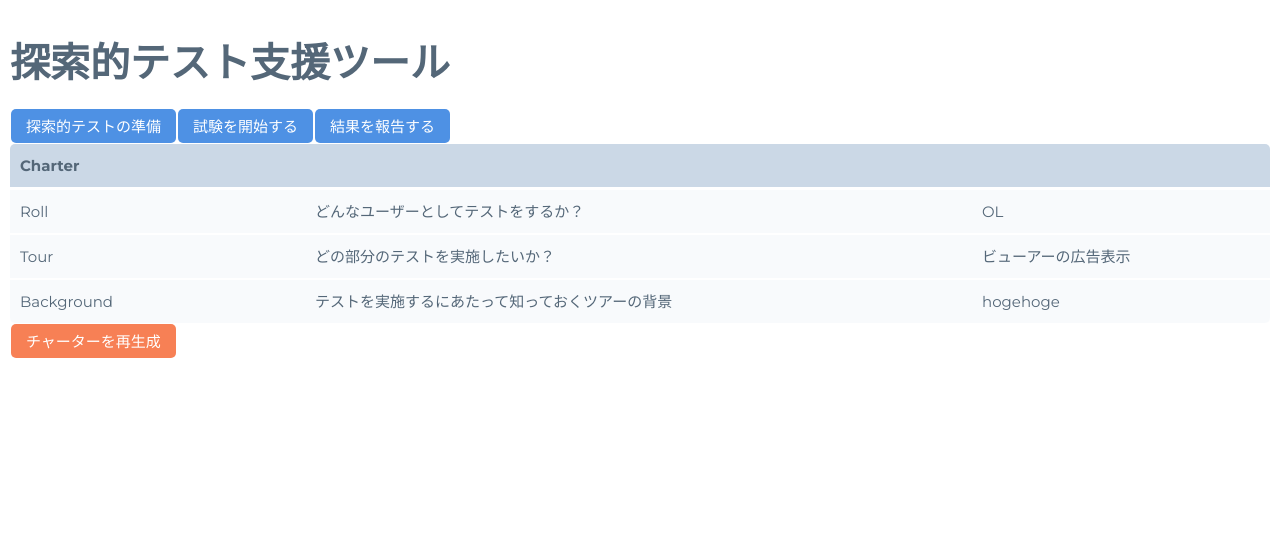
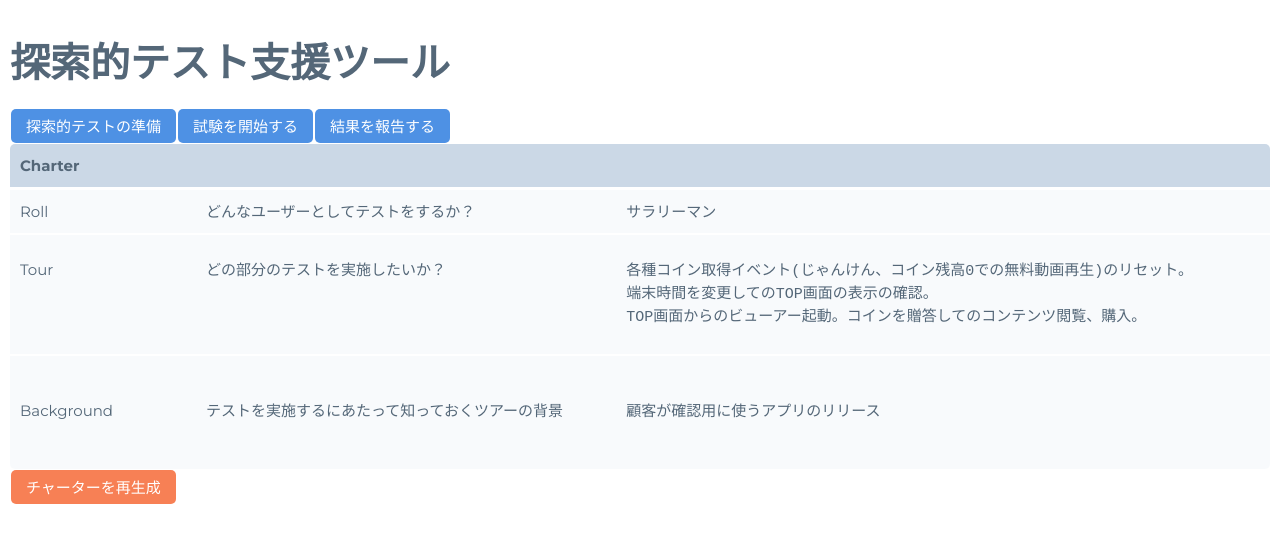
Before and after one commit to aMakotoWakabayashi/exploratory-test-tool, a React (Create React App) app: page / in a window 1280 px wide. Shown: the top 542 px of the page. Built offline with nearby package versions, Linux system fonts and the light colour scheme.

Commit message:
add some functions.

```diff
--- a/src/App.js
+++ b/src/App.js
@@ -56,11 +56,13 @@ class App extends Component {
         var time = this.computeDuration(testtime)
         var roll = this.state.roll
         var tour = this.state.tour
+        let day = `${finishtime.getFullYear()}-${finishtime.getMonth() + 1}-${finishtime.getDate()}`
         var a = encodeURIComponent(appli)
         var t = encodeURIComponent(time)
         var r = encodeURIComponent(roll)
         var o = encodeURIComponent(tour)
-        var url = Settings.form_url() + "?usp=pp_url&entry.2107535385=" + a + "&entry.233677277=" + t + "&entry.1423883222=" + r + "&entry.1853622759=" + o
+        let d = encodeURIComponent(day)
+        var url = Settings.form_url() + "?usp=pp_url&entry.2107535385=" + a + "&entry.233677277=" + t + "&entry.1423883222=" + r + "&entry.1853622759=" + o + "&entry.885077988=" + d
         window.location.href = url;
     }
 
@@ -117,12 +119,20 @@ class App extends Component {
                   <div className="siimple-table-row">
                     <div className="siimple-table-cell">Tour</div>
                     <div className="siimple-table-cell">どの部分のテストを実施したいか？</div>
-                    <div className="siimple-table-cell">{this.state.tour}</div>
+                    <div className="siimple-table-cell">
+                      <pre>
+                        {this.state.tour}
+                      </pre>
+                    </div>
                   </div>
                   <div className="siimple-table-row">
                     <div className="siimple-table-cell">Background</div>
                     <div className="siimple-table-cell">テストを実施するにあたって知っておくツアーの背景</div>
-                    <div className="siimple-table-cell">{Settings.background()}</div>
+                    <div className="siimple-table-cell siimple-content">
+                      <pre>
+            {Settings.background()}
+                      </pre>
+                    </div>
                   </div>
 
                 </div>
--- a/src/settings.js
+++ b/src/settings.js
@@ -2,29 +2,37 @@ import React from 'react'
 
 // ロールの設定
 // ロール：重み付け、で設定可能
+// 0 にするとその項目は選ばれない。
 const rolls = {
-    'サラリーマン': 5,
-    'OL': 1,
-    '男子学生': 10,
-    '女子学生':1,
-    '男子児童':3,
-    '女子児童':1
+    'サラリーマン': 10,
+    'OL': 0,
+    '男子学生': 0,
+    '女子学生':0,
+    '男子児童':0,
+    '女子児童':0
 }
 // ツアーの設定
 // ツアー名：重み付け、で設定可能
+// 0 にするとその項目は選ばれない。
 const tours = {
-    'ビューアーの広告表示':10,
-    'ビューアー':1,
-    'レンタルした際の動作確認':2,
-    'チュートリアルをみながらアプリがそのとおりに動作しているかどうか':1
+    '各種コイン取得イベント(じゃんけん、コイン残高0での無料動画再生)のリセット。\n端末時間を変更してのTOP画面の表示の確認。\nTOP画面からのビューアー起動。コインを贈答してのコンテンツ閲覧、購入。':10,
+    'ビューアーの広告表示':0,
+    'ビューアー':0,
+    'レンタルした際の動作確認':0,
+    'チュートリアルをみながらアプリがそのとおりに動作しているかどうか':0
 }
+
+// バックグラウンドの設定
+// 試験するアプリで知っておくべき情報などを記載。
+const background = "顧客が確認用に使うアプリのリリース"
+
 // フォーム入力先の Google Form への URL
 const FORMURL = "https://docs.google.com/forms/d/e/1FAIpQLSfYAQA81O9-Rly-OOMmpwM4Mt7MB5OVbhcEjE3_dSjGJH3EYg/viewform"
 
 export default class Settings extends React.Component {
 
     static background() {
-        return "hogehoge"
+        return background
     }
 
     static form_url() {
```
Also changed, not shown: src/App.css (line endings or trailing spaces).
